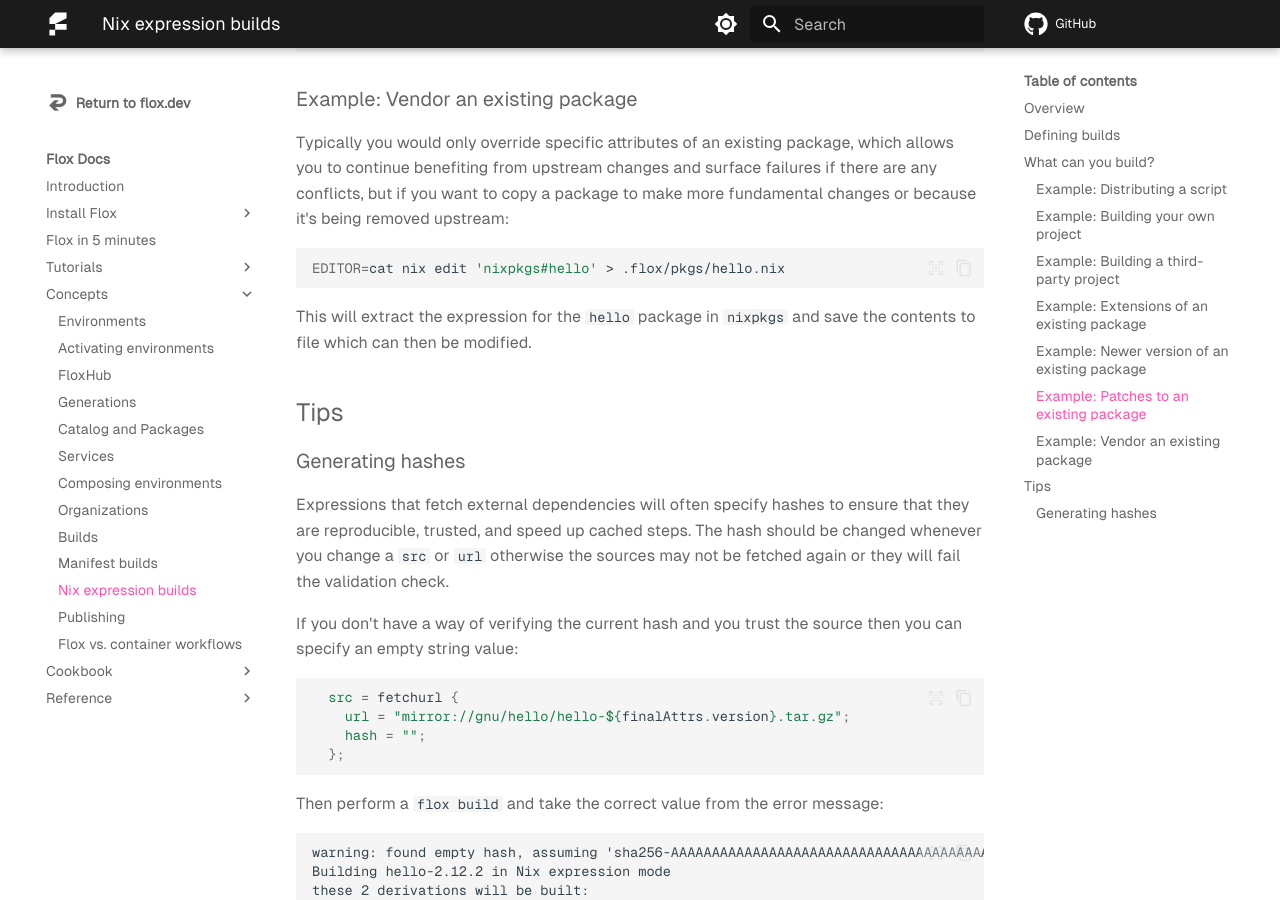
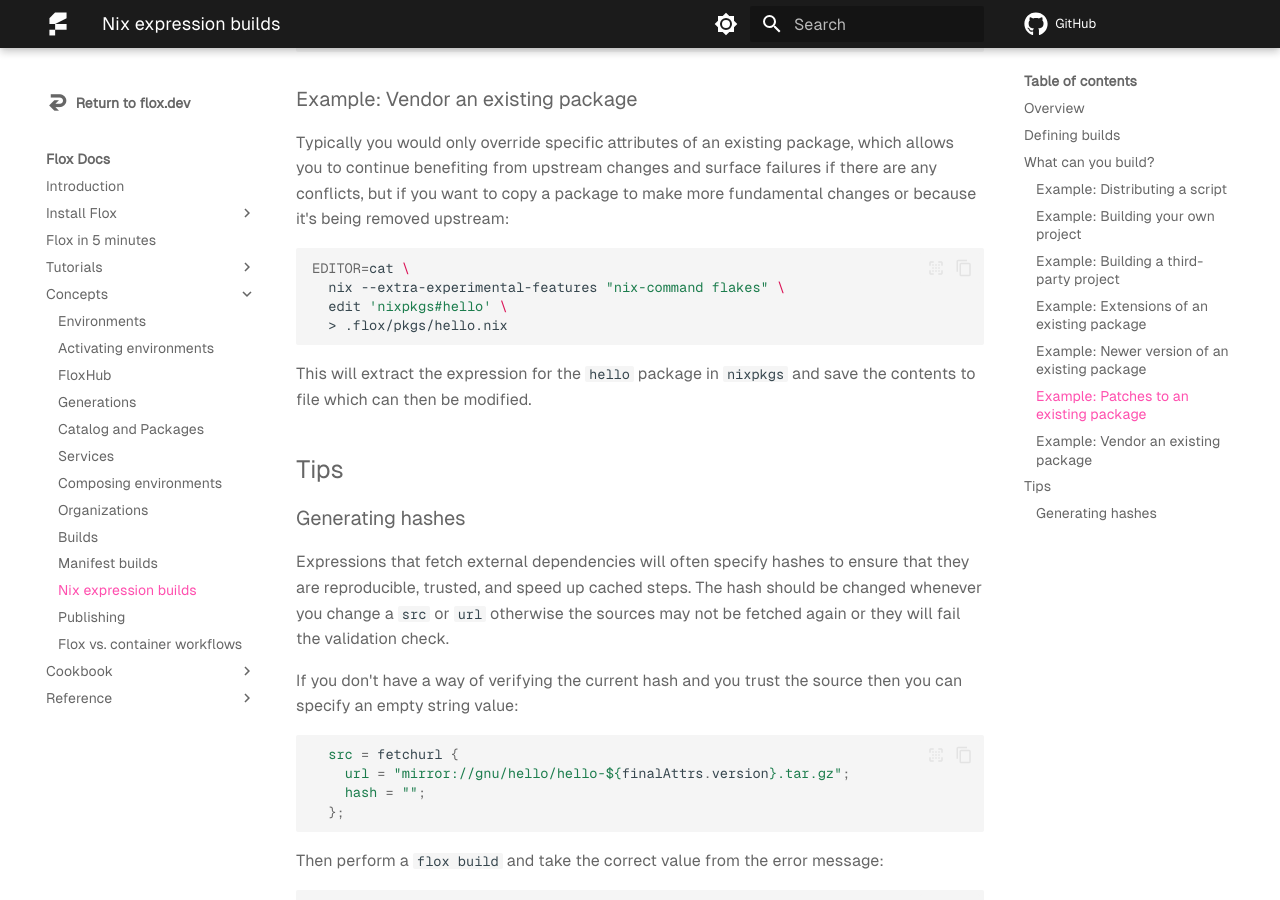
Before and after one commit to flox/floxdocs, an MkDocs documentation site: the page built from docs/concepts/nix-expression-builds.md, in a window 1280 px wide and 900 px high, scrolled down 4776 px. Built offline with MkDocs 1.6.1 and Material for MkDocs 9.7.7, drawn with Linux system fonts in a browser that asks for light colours; plug-ins that fetch from the network failed and are left out; comment, search, counter and statistics services are not loaded.

Commit message:
docs(nef): Add experimental-features to command
Michael noted after demos that this doesn't work with the default Nix
config that is installed with Flox.

The original suggestion was to not use flakes, which I adapted because
it was kinder on the eyes for people that have used flakes, but that
also fails without `nix-command`:

    % NIX_CONFIG="experimental-features = " EDITOR=cat nix edit -f '<nixpkgs>' hello
    error: experimental Nix feature 'nix-command' is disabled; add '--extra-experimental-features nix-command' to enable it

````diff
--- a/docs/concepts/nix-expression-builds.md
+++ b/docs/concepts/nix-expression-builds.md
@@ -197,7 +197,10 @@
 Typically you would only override specific attributes of an existing package, which allows you to continue benefiting from upstream changes and surface failures if there are any conflicts, but if you want to copy a package to make more fundamental changes or because it's being removed upstream:
 
 ```sh
-EDITOR=cat nix edit 'nixpkgs#hello' > .flox/pkgs/hello.nix
+EDITOR=cat \
+  nix --extra-experimental-features "nix-command flakes" \
+  edit 'nixpkgs#hello' \
+  > .flox/pkgs/hello.nix
 ```
 
 This will extract the expression for the `hello` package in `nixpkgs` and save the contents to file which can then be modified.
````
